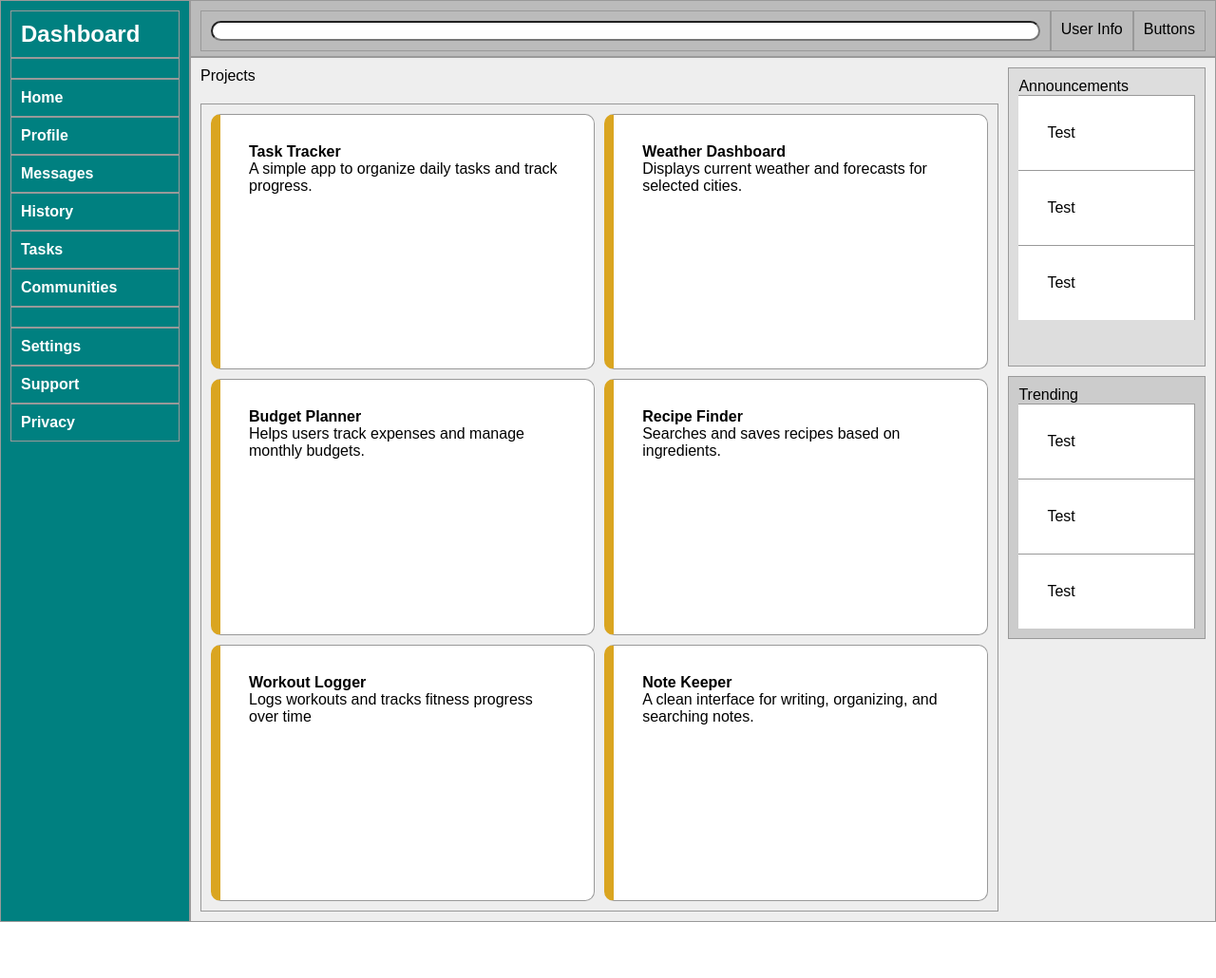
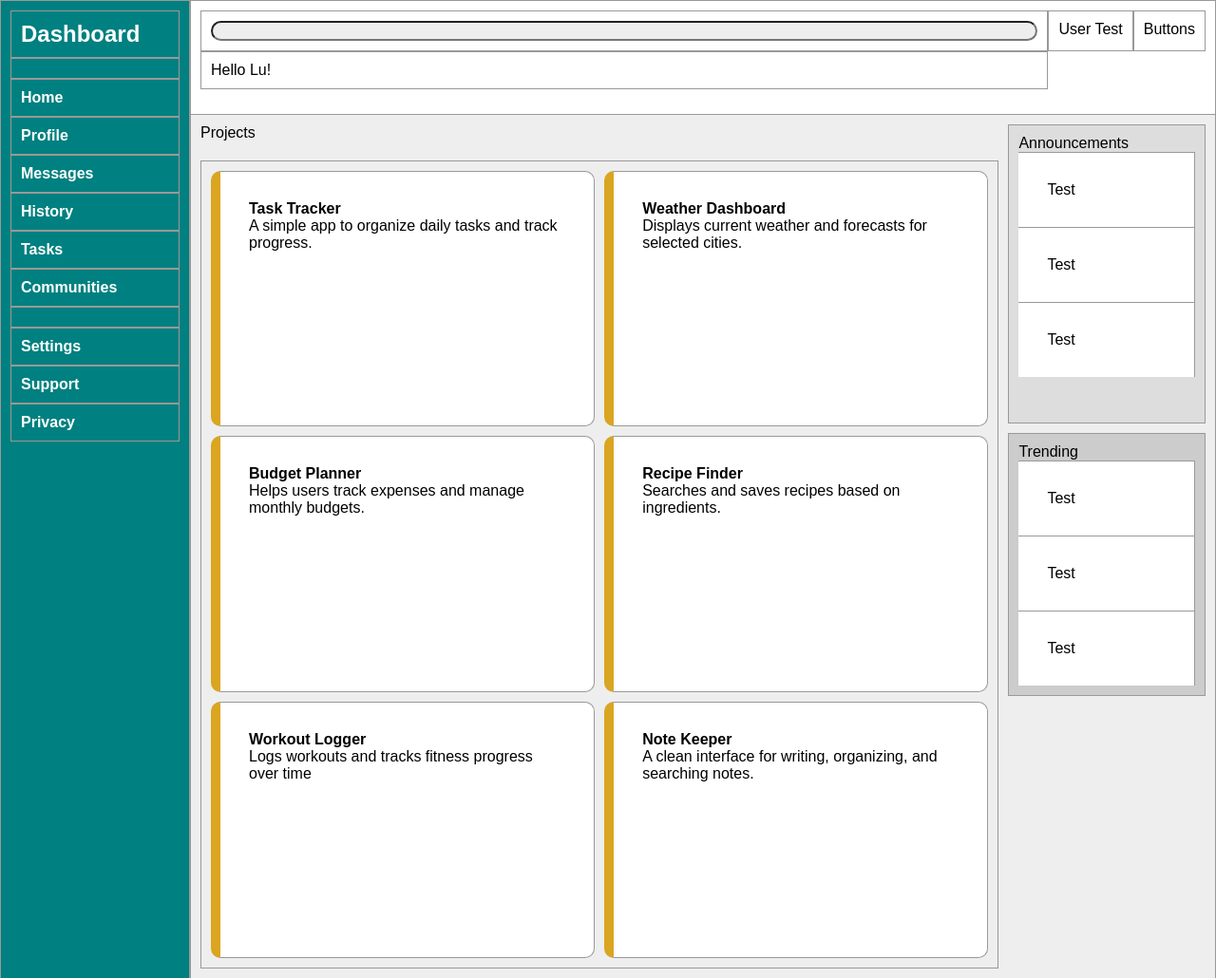
Before and after one commit to luannahrens/admin-dashboard, a plain HTML site: page index.html in a window 1280 px wide. Shown: the whole page at 95% size. Before the commit the page ends 971 px from the top, so only its background shows below. Drawn offline with Linux system fonts and the light colour scheme.

Commit message:
modifiy header height to include 2nd row and  color changes

```diff
--- a/index.html
+++ b/index.html
@@ -25,9 +25,11 @@
 
 <div class="header">
   <div class="search"><input type="search" class="search-input"></div>
-  <div class="user-info">User Info</div>
+  <div class="user-info">User Test</div>
   <div class="buttons">Buttons</div>
+  <div class="user-info">Hello Lu!</div>
 </div>
+
 <div class="main-content">Projects
     <div class="projects">
         <div class="card">
--- a/style.css
+++ b/style.css
@@ -12,7 +12,7 @@ body {
     "sidebar header"
     "sidebar main";
   grid-template-columns: 200px 1fr; /* sidebar 200px, main area takes rest */
-  grid-template-rows: 60px 1fr; /* header 60px, main takes rest */
+  grid-template-rows: 120px 1fr; /* header 60px, main takes rest */
   height: 100vh;
   margin: 0;
   font-family: Arial, sans-serif;
@@ -28,10 +28,12 @@ body {
 
 .header {
   grid-area: header;
-  background-color: #bbb;
   padding: 10px;
   display: grid;
   grid-template-columns: 1fr auto auto;
+  grid-template-rows: auto auto;
+  min-height: 100px; /* or remove fixed height if you set one */
+  align-content: start;
 }
 
 .projects h2 {
@@ -123,7 +125,10 @@ div {
 }
 .search-input {
   flex-grow: 1;
-  border-radius: 40px;
+  border-radius: 30px;
   grid-column: 1 / span 2;
+  background-color: #eee;
+  color: teal;
+  font-weight: bold;
 
 }
```
